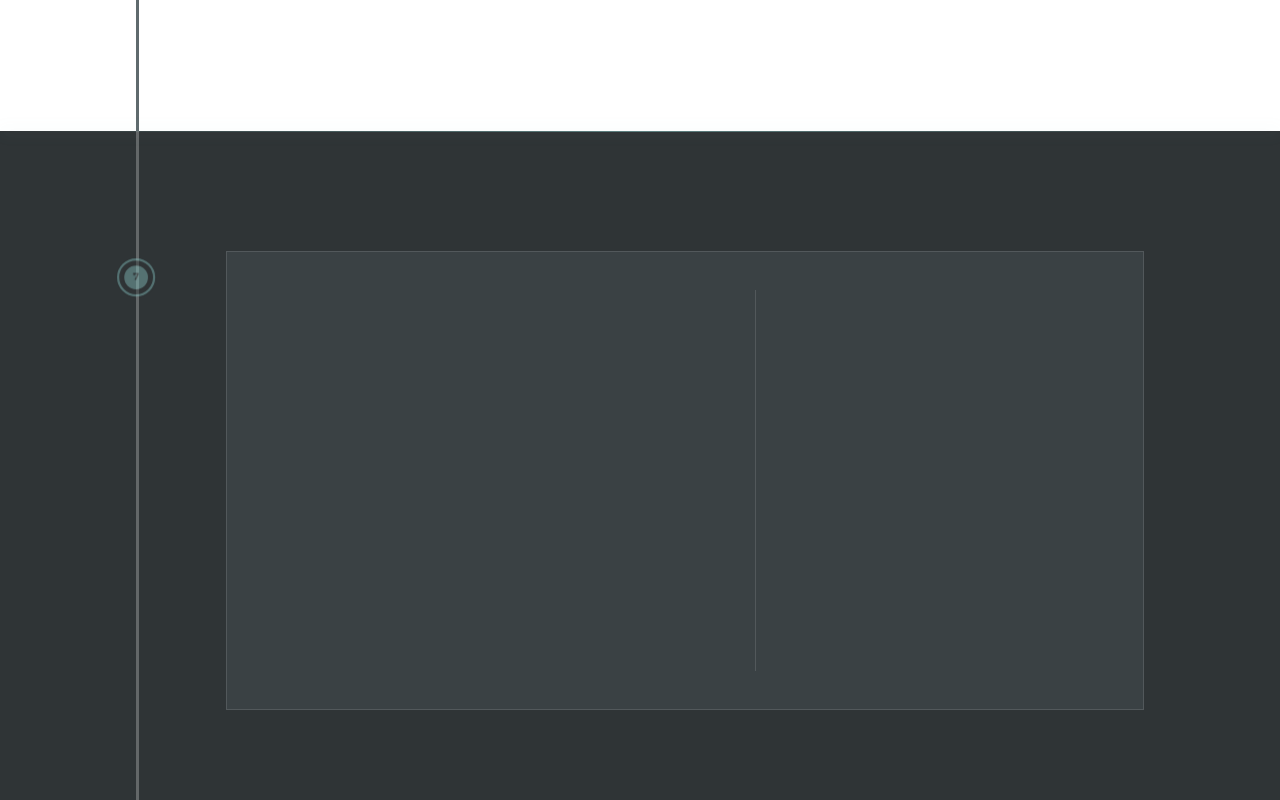
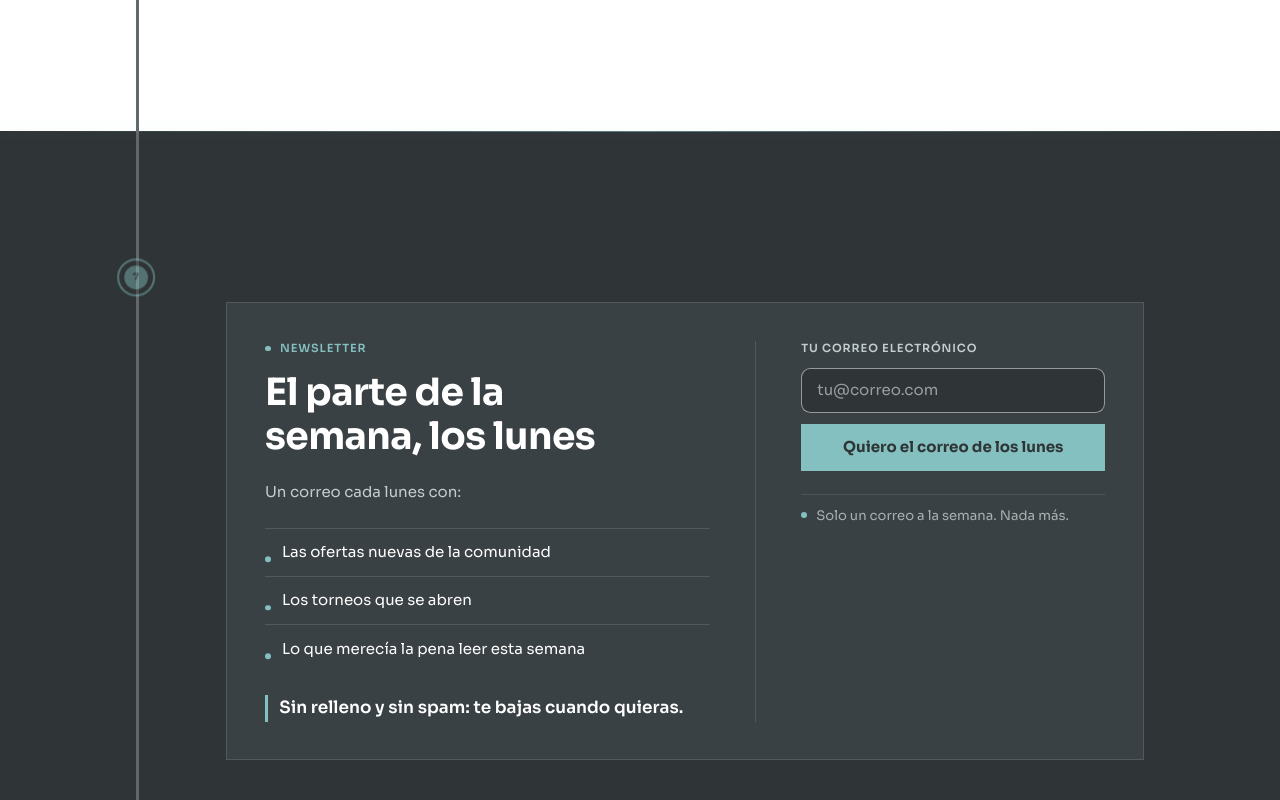
Before and after one commit to lesm23031990/techtojob-concurso, a Next.js app in the folder app/: page /en in a window 1280 px wide. Shown: the part 6460-7260 px from the top of the page. Built offline with nearby package versions, Linux system fonts and the light colour scheme.

Commit message:
design(newsletter): animate the whole card and go full-height from tablet; scale hero on mobile

```diff
--- a/app/app/globals.css
+++ b/app/app/globals.css
@@ -36,6 +36,9 @@
      utilities; the -lg tokens are the ≥1024px step, applied as lg:text-*.
      Display scale bumped 22/09 for the hero redesign (premium minimalism:
      the H1 is the visual gravity center of the first screen). */
+  --text-display-sm: 2.25rem;
+  --text-display-sm--line-height: 1.1;
+  --text-display-sm--letter-spacing: -0.03em;
   --text-display: 3rem;
   --text-display--line-height: 1.05;
   --text-display--letter-spacing: -0.04em;
--- a/app/components/NewsletterForm.tsx
+++ b/app/components/NewsletterForm.tsx
@@ -28,7 +28,7 @@ export default function NewsletterForm() {
     <form onSubmit={handleSubmit} className="flex flex-col">
       <label
         htmlFor="newsletter-email"
-        className="reveal text-label font-semibold uppercase text-cloud"
+        className="text-label font-semibold uppercase text-cloud"
       >
         {messages.newsletter.label}
       </label>
@@ -40,11 +40,11 @@ export default function NewsletterForm() {
         autoComplete="email"
         placeholder={messages.newsletter.placeholder}
         aria-describedby="newsletter-note"
-        className="reveal mt-3 min-h-12 w-full rounded-input border border-white/50 bg-ink px-4 text-paper transition-colors duration-200 placeholder:text-cloud/70 focus:border-brand focus-visible:outline-3 focus-visible:outline-offset-2 focus-visible:outline-brand"
+        className="mt-3 min-h-12 w-full rounded-input border border-white/50 bg-ink px-4 text-paper transition-colors duration-200 placeholder:text-cloud/70 focus:border-brand focus-visible:outline-3 focus-visible:outline-offset-2 focus-visible:outline-brand"
       />
       <button
         type="submit"
-        className="reveal group relative isolate mt-3 inline-flex min-h-12 w-full cursor-pointer items-center justify-center gap-2.5 overflow-hidden rounded-none bg-brand px-6 py-3 text-body font-bold whitespace-nowrap text-ink ring-1 ring-ink/10 transition-[background-color,border-color,box-shadow,transform] duration-200 hover:-translate-y-0.5 hover:bg-brand-deep hover:shadow-glow-cta focus-visible:outline-3 focus-visible:outline-offset-3 focus-visible:outline-brand motion-reduce:transform-none"
+        className="group relative isolate mt-3 inline-flex min-h-12 w-full cursor-pointer items-center justify-center gap-2.5 overflow-hidden rounded-none bg-brand px-6 py-3 text-body font-bold whitespace-nowrap text-ink ring-1 ring-ink/10 transition-[background-color,border-color,box-shadow,transform] duration-200 hover:-translate-y-0.5 hover:bg-brand-deep hover:shadow-glow-cta focus-visible:outline-3 focus-visible:outline-offset-3 focus-visible:outline-brand motion-reduce:transform-none"
       >
         <span
           aria-hidden="true"
@@ -52,10 +52,10 @@ export default function NewsletterForm() {
         />
         {messages.newsletter.button}
       </button>
-      <div aria-hidden="true" className="reveal line-idle mt-6 h-px w-full bg-white/10" />
+      <div aria-hidden="true" className="line-idle mt-6 h-px w-full bg-white/10" />
       <p
         id="newsletter-note"
-        className="reveal mt-3 flex items-start gap-2.5 text-small text-cloud/80"
+        className="mt-3 flex items-start gap-2.5 text-small text-cloud/80"
       >
         <span
           aria-hidden="true"
@@ -68,7 +68,7 @@ export default function NewsletterForm() {
         id="newsletter-status"
         role="status"
         aria-live="polite"
-        className="reveal mt-2 text-small text-brand"
+        className="mt-2 text-small text-brand"
       >
         {submitted ? messages.newsletter.success : ""}
       </p>
--- a/app/components/sections/Hero.tsx
+++ b/app/components/sections/Hero.tsx
@@ -141,7 +141,7 @@ export default async function Hero() {
             the grid on lg, so it shares row 1 with the meta column. */}
         <h1
           id="hero-heading"
-          className="mt-0 text-display font-bold tracking-tight text-balance lg:col-start-2 lg:col-span-8 lg:mt-0 lg:text-display-lg"
+          className="mt-0 text-display-sm font-bold tracking-tight text-balance sm:text-display lg:col-start-2 lg:col-span-8 lg:mt-0 lg:text-display-lg"
         >
           <span className="block text-cloud">
             {line1Words.map((word, index) => (
--- a/app/components/sections/Newsletter.tsx
+++ b/app/components/sections/Newsletter.tsx
@@ -1,33 +1,39 @@
-import type { CSSProperties } from "react";
 import Section from "@/components/Section";
 import NewsletterForm from "@/components/NewsletterForm";
 import { getMessages } from "next-intl/server";
 
 /**
- * "Newsletter" (step 7, #newsletter) — D100/D101.
+ * "Newsletter" (step 7, #newsletter) — D100/D101, D127.
  *
  * The former solid `brand` band is gone: the section is `ink` and everything
  * lives inside ONE Bento panel (`coal` + 1px `hairline-dark`), the same cell
  * language as Audiences (D85). The panel follows the landing's editorial
  * grid: 7 columns of text / 5 of form, separated by a vertical hairline at
  * `lg`. A single animated hairline (`.line-idle`, D86) runs through the foot
- * of the form; the panel betters its own entry (`.panel-in`) plus the border
- * lighting (`.bento-lit-ink`), and the breathing ring / top-edge glint were
- * removed as duplicate ornament (D104). Beats enter AND leave with
- * `.reveal-left` (from the timeline rail) staggered by `--i`, and the form
- * rises with `.reveal`. Palette untouched: `brand` stays as button fill, rail
- * fill, node and focus ring; no new colors, no new copy (R24/R25, R26, R36).
+ * of the form; the panel carries its own entry (`.panel-in`) plus the border
+ * lighting (`.bento-lit-ink`).
+ *
+ * D127 (Lorena): the entrance belongs to the WHOLE CARD, not to the text
+ * inside it. The per-beat `.reveal-left` and the `text-drift` on the text
+ * column were removed, so the panel is the ONLY moving piece; its inner copy
+ * stays still while the card enters. The section is also a full viewport from
+ * tablet up (`md:min-h-svh`, so the frame never squeezes the card on phones),
+ * with the card centered, matching the Hero and the Closing.
+ * Palette untouched (R24/R25/R26, R36): `brand` stays as button fill, rail
+ * fill, node and focus ring; no new colors, no new copy.
  */
 export default async function Newsletter() {
   const messages = await getMessages();
   return (
-    <Section id="newsletter" headingId="newsletter-heading" tone="ink">
+    <Section
+      id="newsletter"
+      headingId="newsletter-heading"
+      tone="ink"
+      className="flex flex-col md:min-h-svh md:justify-center"
+    >
       <div className="panel-in bento-lit-ink relative grid grid-cols-1 gap-10 border border-hairline-dark bg-coal p-6 lg:grid-cols-12 lg:gap-0 lg:p-10">
-        <div className="text-drift lg:col-span-7 lg:pr-12">
-          <p
-            className="reveal-left flex items-center gap-2.5 text-label font-semibold uppercase text-brand"
-            style={{ "--i": 0 } as CSSProperties}
-          >
+        <div className="lg:col-span-7 lg:pr-12">
+          <p className="flex items-center gap-2.5 text-label font-semibold uppercase text-brand">
             <span
               aria-hidden="true"
               className="h-1.5 w-1.5 shrink-0 rounded-full bg-brand"
@@ -36,15 +42,11 @@ export default async function Newsletter() {
           </p>
           <h2
             id="newsletter-heading"
-            className="reveal-left mt-4 text-h2 font-bold text-balance lg:text-h2-lg"
-            style={{ "--i": 1 } as CSSProperties}
+            className="mt-4 text-h2 font-bold text-balance lg:text-h2-lg"
           >
             {messages.newsletter.h2}
           </h2>
-          <p
-            className="reveal-left mt-6 max-w-[65ch] text-body text-cloud"
-            style={{ "--i": 2 } as CSSProperties}
-          >
+          <p className="mt-6 max-w-[65ch] text-body text-cloud">
             {messages.newsletter.copy}
           </p>
 
@@ -53,7 +55,7 @@ export default async function Newsletter() {
             {messages.newsletter.items.map((item) => (
               <li
                 key={item}
-                className="reveal-left flex items-baseline gap-3 border-t border-hairline-dark py-3 text-body text-paper"
+                className="flex items-baseline gap-3 border-t border-hairline-dark py-3 text-body text-paper"
               >
                 <span
                   aria-hidden="true"
@@ -65,7 +67,7 @@ export default async function Newsletter() {
           </ul>
 
           {/* D107: el sello ("sin relleno y sin spam") cierra como ancla de la promesa (patrón D70). */}
-          <p className="reveal-left mt-6 max-w-[65ch] border-l-[3px] border-brand pl-3 text-lead font-semibold text-paper">
+          <p className="mt-6 max-w-[65ch] border-l-[3px] border-brand pl-3 text-lead font-semibold text-paper">
             {messages.newsletter.seal}
           </p>
         </div>
```
Also changed, not shown: 4 other files (tests, documents, lock files or other folders).
